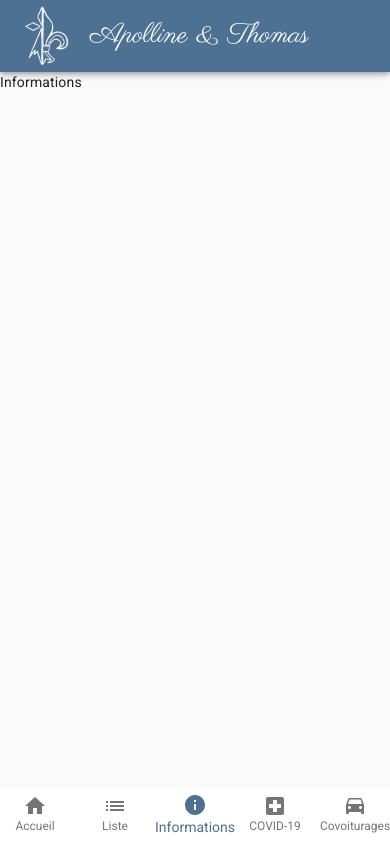
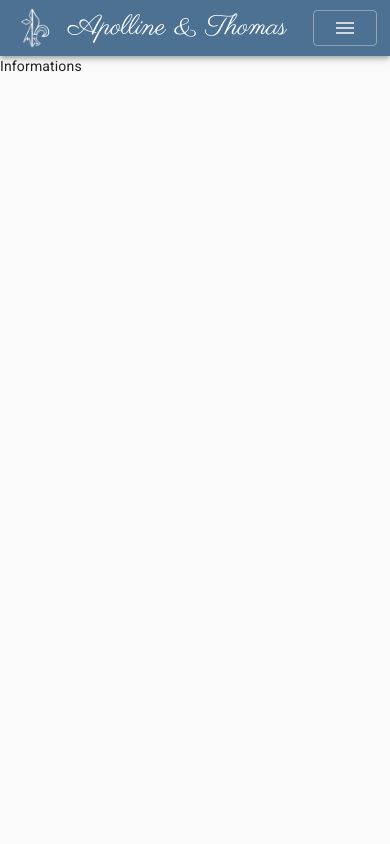
Before and after one commit to Fluf22/Mariage, a React (Create React App) app: page /infos in a window 390 px wide. Built offline with nearby package versions, Linux system fonts and the light colour scheme.

Commit message:
Mobile navigation rework

```diff
--- a/public/index.html
+++ b/public/index.html
@@ -5,7 +5,7 @@
 		<meta charset="utf-8" />
 		<link rel="icon" href="%PUBLIC_URL%/favicon.ico" />
 		<meta name="viewport" content="width=device-width, initial-scale=1" />
-		<meta name="theme-color" content="#000000" />
+		<meta name="theme-color" content="#4c7192" />
 		<meta name="description" content="Site du mariage d'Apolline et Thomas" />
 		<link rel="apple-touch-icon" href="%PUBLIC_URL%/logo192.png" />
 		<link rel="manifest" href="%PUBLIC_URL%/manifest.json" />
--- a/src/components/Footer/index.tsx
+++ /dev/null
@@ -1,76 +0,0 @@
-import React from 'react';
-import { BottomNavigation, BottomNavigationAction } from '@material-ui/core';
-import { useHistory } from 'react-router-dom';
-import HomeIcon from '@material-ui/icons/Home';
-import ListIcon from '@material-ui/icons/List';
-import InfoIcon from '@material-ui/icons/Info';
-import LocalHospitalIcon from '@material-ui/icons/LocalHospital';
-import DriveEtaIcon from '@material-ui/icons/DriveEta';
-
-interface IFooter {
-	page: string;
-};
-
-interface PageType {
-	id: string;
-	icon: any;
-	name: string;
-};
-
-const pages: PageType[] = [
-	{
-		id: "",
-		icon: <HomeIcon />,
-		name: "Accueil"
-	}, {
-		id: "liste",
-		icon: <ListIcon />,
-		name: "Liste"
-	}, {
-		id: "infos",
-		icon: <InfoIcon />,
-		name: "Informations"
-	}, {
-		id: "covid",
-		icon: <LocalHospitalIcon />,
-		name: "COVID-19"
-	}, {
-		id: "covoit",
-		icon: <DriveEtaIcon />,
-		name: "Covoiturages"
-	}
-];
-
-const Footer = (props: IFooter) => {
-	const history = useHistory();
-	const selectedPageIdx = props.page ? pages.findIndex(p => p.id === props.page) : 0;
-
-	const handlePageChange = (pageIdx: number) => {
-		const selectedPageID = pages[pageIdx].id;
-		if (props.page !== selectedPageID) {
-			history.push(`/${selectedPageID}`);
-		}
-	};
-
-	return (
-		<BottomNavigation
-			value={selectedPageIdx}
-			onChange={(_, newValue) => handlePageChange(newValue)}
-			showLabels
-			style={{
-				width: "100%",
-				position: "absolute",
-				bottom: 0,
-				left: 0
-			}}
-		>
-			{
-				pages.map((page: PageType, idx: number) => (
-					<BottomNavigationAction key={idx} label={page.name} icon={page.icon} />
-				))
-			}
-		</BottomNavigation>
-	);
-};
-
-export default Footer;
--- a/src/components/Header/index.tsx
+++ b/src/components/Header/index.tsx
@@ -1,6 +1,7 @@
 import React, { useState } from 'react';
-import { AppBar, Button, Grid, Toolbar, Typography, useMediaQuery, Tabs, Tab } from '@material-ui/core';
+import { AppBar, Button, Grid, Toolbar, Typography, useMediaQuery, Tabs, Tab, IconButton, Dialog } from '@material-ui/core';
 import CloudDownloadIcon from '@material-ui/icons/CloudDownload';
+import MenuIcon from '@material-ui/icons/Menu';
 import { useHistory } from 'react-router-dom';
 import { useEventListener } from '../../hooks';
 import useStyles from './styles';
@@ -34,13 +35,17 @@ const pages: PageType[] = [
 ];
 
 const Header = (props: HeaderProps) => {
-	const isMobile = useMediaQuery('(max-width:555px)');
+	const isMobile = useMediaQuery('(max-width:1024px)');
 	const classes = useStyles(isMobile);
 	const history = useHistory();
 	const [showInstallButton, setShowInstallButton] = useState<boolean>(false);
+	const [menuOpen, setMenuOpen] = useState<boolean>(false);
 	const selectedPageIdx = props.page ? pages.findIndex(p => p.id === props.page) : 0;
 
 	const handlePageChange = (pageIdx: number) => {
+		if (menuOpen) {
+			setMenuOpen(false);
+		}
 		const selectedPageID = pages[pageIdx].id;
 		if (props.page !== selectedPageID) {
 			history.push(`/${selectedPageID}`);
@@ -74,11 +79,17 @@ const Header = (props: HeaderProps) => {
 				<Toolbar className={classes.toolBar}>
 					<Grid container direction="row" justify="space-between" alignItems="center" >
 						<Grid item container direction="row" alignItems="center" xs>
-							<img src="/logo192.png" width="64" alt="Logo du mariage" className="my-1" />
+							<img src="/logo192.png" width={isMobile ? "42" : "64"} alt="Logo du mariage" className="my-1" />
 							<Typography variant="h3" className={classes.title}>Apolline & Thomas</Typography>
 						</Grid>
 						{
-							isMobile ? ("") : (
+							isMobile ? (
+								<Grid item container justify="flex-end" xs className={classes.headerButtonContainer}>
+									<Button color="secondary" onClick={() => setMenuOpen(true)} variant="outlined" className={classes.headerButton}>
+										<MenuIcon className={classes.headerButtonIcon} />
+									</Button>
+								</Grid>
+							) : (
 									<Tabs
 										aria-label="tab menu"
 										value={selectedPageIdx}
@@ -92,19 +103,38 @@ const Header = (props: HeaderProps) => {
 									</Tabs>
 								)
 						}
-						<Grid item container justify="flex-end" xs className={classes.installButtonContainer}>
 						{
-								showInstallButton ? (
-									<Button color="secondary" onClick={() => handleInstall()} variant="outlined" className={classes.installButton}>
-										{isMobile ? "" : "Install"}
-										<CloudDownloadIcon className={classes.installButtonIcon} />
+							showInstallButton && !isMobile ? (
+								<Grid item container justify="flex-end" xs className={classes.headerButtonContainer}>
+									<Button color="secondary" onClick={() => handleInstall()} variant="outlined" className={classes.headerButton}>
+										Installer
+										<CloudDownloadIcon className={classes.headerButtonIcon} />
 									</Button>
+								</Grid>
 							) : ("")
 						}
 					</Grid>
-					</Grid>
 				</Toolbar>
 			</AppBar>
+			<Dialog fullScreen open={menuOpen} onClose={() => setMenuOpen(false)}>
+				<Grid container direction="column" justify="space-around" alignItems="center" className="h-full">
+					{
+						pages.map((page: PageType, idx: number) => (
+							<Grid item>
+								<Button
+									key={idx}
+									className={selectedPageIdx === idx ? classes.selectedLink : classes.navLink}
+									onClick={() => handlePageChange(idx)}
+								>
+									{
+										page.name
+									}
+								</Button>
+							</Grid>
+						))
+					}
+				</Grid>
+			</Dialog>
 		</Grid>
 	);
 };
--- a/src/components/Header/styles.ts
+++ b/src/components/Header/styles.ts
@@ -21,34 +21,38 @@ const useStyles = makeStyles((theme) => createStyles({
 		marginLeft: isMobile ? "13px" : theme.spacing(3),
 		fontSize: isMobile ? "28px" : "2rem"
 	}),
-	installButtonContainer: isMobile => ({
+	headerButtonContainer: isMobile => ({
 		flexGrow: isMobile ? 0 : 0,
 		margin: "0 13px"
 	}),
-	installButton: isMobile => (isMobile ? {} : {
+	headerButton: isMobile => (isMobile ? {} : {
 		marginRight: "13px",
-		padding: "0px 15px"
+		padding: "0px 15px",
+		"&:focus": {
+			outline: "none"
+		}
 	}),
-	installButtonIcon: isMobile => (isMobile ? {} : {
+	headerButtonIcon: isMobile => (isMobile ? {} : {
 		marginLeft: "7px",
 		marginBottom: "3px"
 	}),
 	navLink: {
-		color: "white",
+		color: "#4c7192",
 		margin: "0 10px",
-		fontSize: "22px",
+		fontSize: "17px",
 		cursor: "pointer",
 		"&:hover": {
-			color: "white",
-			textDecoration: "underline"
+			borderBottom: "3px solid #4c7192",
+			borderRadius: "0"
 		}
 	},
 	selectedLink: {
-		color: "white",
+		color: "#4c7192",
 		margin: "0 10px",
 		cursor: "pointer",
-		textDecoration: "underline",
-		fontSize: "25px"
+		borderBottom: "3px solid #4c7192",
+		borderRadius: "0",
+		fontSize: "17px"
 	}
 }));
 
--- a/src/components/Main/index.tsx
+++ b/src/components/Main/index.tsx
@@ -5,7 +5,6 @@ import Header from '../Header';
 import ErrorBoundary from './error-boundary';
 import useStyles from './styles';
 import ServiceWorkerWrapper from '../ServiceWorkerWrapper';
-import Footer from '../Footer';
 
 const NotFound = React.lazy(() => import('../NotFound'));
 const Informations = React.lazy(() => import('../Informations'));
@@ -47,11 +46,6 @@ const Home = (props: RouteComponentProps<HomeRouteProps>) => {
 					</ErrorBoundary>
 				</Grid>
 			</Grid>
-			{
-				isMobile ? (
-					<Footer page={props.match.params.slug || ""} />
-				) : ("")
-			}
 			<ServiceWorkerWrapper />
 		</Grid>
 	);
```
Lines whose indentation alone changed are shown as unchanged.
